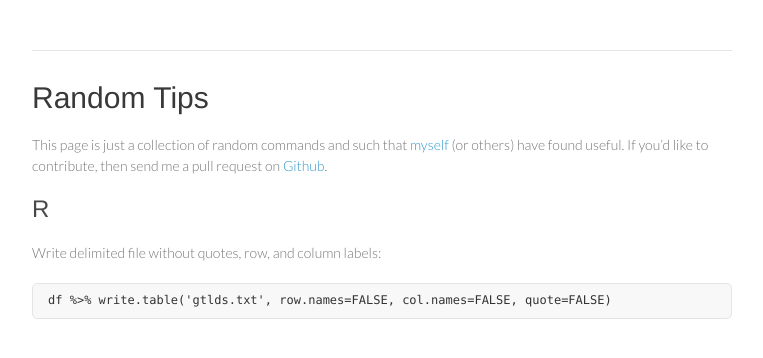
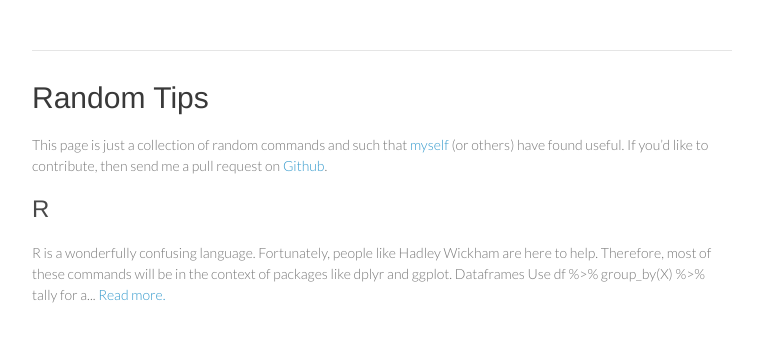
Before and after one commit to rjwalls/tips, a Jekyll site: the page built from index.md, in a window 1280 px wide. Shown: the top 358 px of the page, without its empty margins (258-1021 px from the left). Built offline with Jekyll 4.4.1, drawn with Linux system fonts in a browser that asks for light colours; Markdown is read by kramdown in place of the engine named in the settings.

Commit message:
Reconfigured the site to use Jekyll's blogging conventions.

````diff
--- a/_config.yml
+++ b/_config.yml
@@ -12,7 +12,7 @@ redcarpet:
 pygments: true
 
 # The path structure for blog posts.
-permalink: /blog/:year/:month/:day/:title.html
+permalink: /:title.html
 
 # Sections on the "people" page.
 roles:
--- a/_layouts/post.html
+++ b/_layouts/post.html
@@ -1,8 +1,7 @@
 ---
-layout: default
+layout: default_minimal
 ---
-<p class="meta">{{ page.date | date_to_string }}</p>
-
+<!--<p class="meta">{{ page.date | date_to_string }}</p> -->
 <div class="post">
 {{ content }}
 </div>
--- /dev/null
+++ b/_posts/1900-01-01-R.md
@@ -0,0 +1,29 @@
+---
+layout: post
+title: "R"
+---
+
+R is a wonderfully confusing language. Fortunately, people like [Hadley
+Wickham][hadley] are here to help. Therefore, most of these commands will be
+in the context of packages like [dplyr][dpl] and [ggplot][ggp].
+
+[hadley]:https://github.com/hadley
+[ggp]:https://github.com/hadley/ggplot2
+[dpl]:https://github.com/hadley/dplyr
+
+#### Dataframes
+
+Use `df %>% group_by(X) %>% tally` for a nice quick summary of a dataframe.
+
+
+#### Working With Files
+
+Write delimited file without quotes, row, and column labels:
+
+```r
+df %>% write.table('gtlds.txt', row.names=FALSE, col.names=FALSE, quote=FALSE)
+```
+
+#### RStudio
+
+Shortcut for the dplyr operator (`%>%`): `Cmd+shft+m`.
--- a/index.md
+++ b/index.md
@@ -8,10 +8,12 @@ This page is just a collection of random commands and such that
 others) have found useful. If you'd like to contribute, then send me a pull
 request on [Github](https://github.com/rjwalls/tips).
 
-### R
-
-Write delimited file without quotes, row, and column labels:
-
-```r
-df %>% write.table('gtlds.txt', row.names=FALSE, col.names=FALSE, quote=FALSE)
-```
+<ul class="news list-unstyled">
+{% for post in site.posts %}
+  <li>
+    <h3>{{ post.title }}</h3>
+    {{ post.content | strip_html | truncatewords: 40}}
+    <a href="{{ post.url }}">Read more.</a>
+  </li>
+{% endfor %}
+</ul>
````
